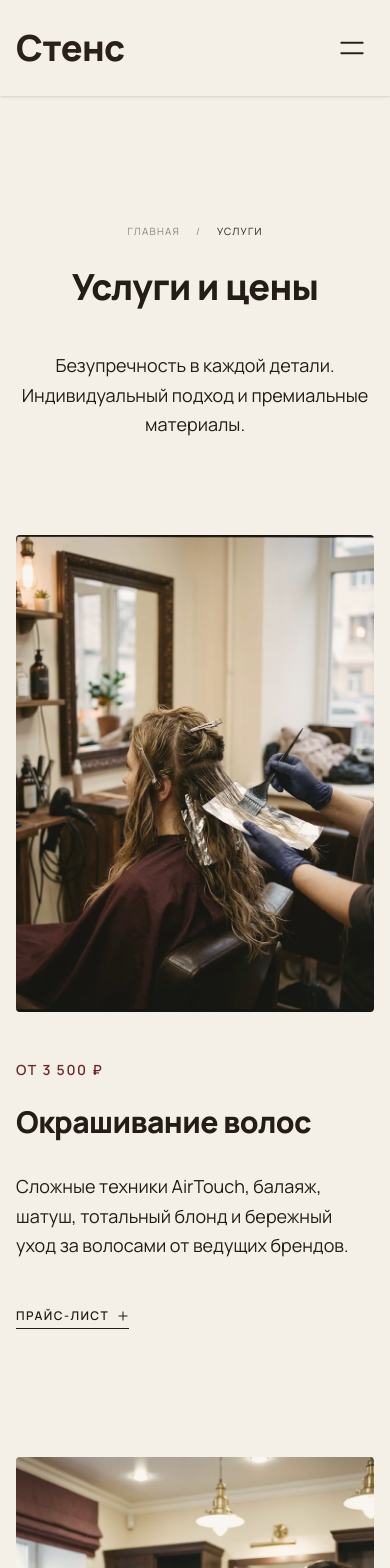
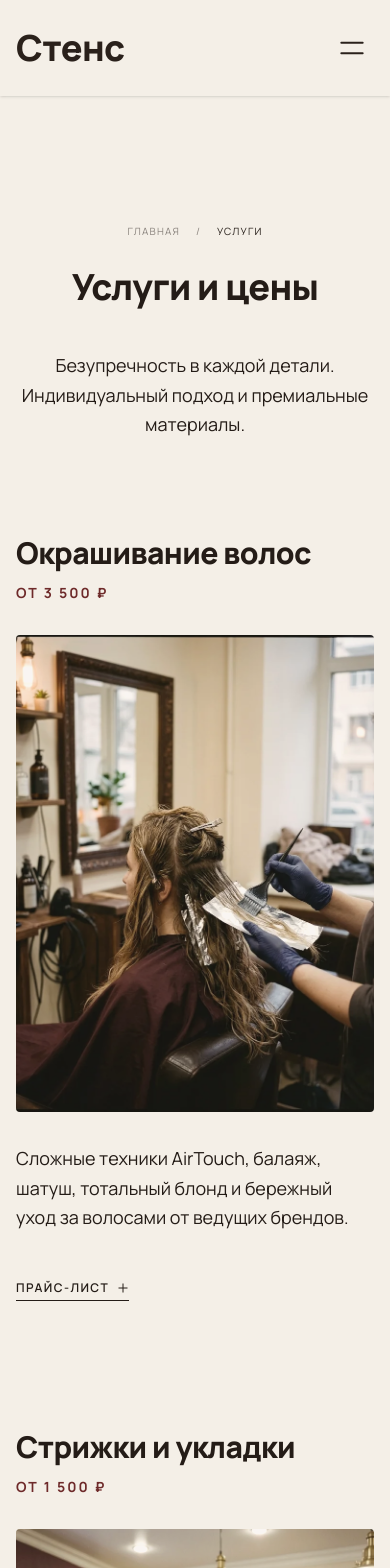
Before and after one commit to Kuala2/WebSite_Ref_Full, a Next.js app: page /uslugi in a window 390 px wide. Shown: the top 1568 px of the page. Built offline with nearby package versions, Linux system fonts and the light colour scheme; a web font is replaced by a local one.

Commit message:
style: reorder service card layout to title -> price -> image on mobile

```diff
--- a/src/app/uslugi/page.tsx
+++ b/src/app/uslugi/page.tsx
@@ -36,8 +36,20 @@ export default function ServicesCatalogPage() {
           {SERVICES_DATA.map((service, index) => (
             <div
               key={service.id}
-              className={`flex flex-col ${index % 2 !== 0 ? 'md:flex-row-reverse' : 'md:flex-row'} gap-12 md:gap-24 items-center`}
+              className={`flex flex-col ${index % 2 !== 0 ? 'md:flex-row-reverse' : 'md:flex-row'} gap-8 md:gap-24 items-center`}
             >
+              {/* Title and Price for Mobile */}
+              <div className="w-full md:hidden flex flex-col gap-3">
+                <Link href={`/uslugi/${service.slug}`} className="group inline-block w-fit">
+                  <h2 className="font-serif-display text-3xl text-brand-dark group-hover:text-brand-accent transition-colors">
+                    {service.title}
+                  </h2>
+                </Link>
+                <span className="text-sm font-bold tracking-[0.15em] uppercase text-brand-accent">
+                  от {service.priceFrom}
+                </span>
+              </div>
+
               {/* Image */}
               <div className="w-full md:w-1/2 aspect-[3/4] relative overflow-hidden group rounded-sm">
                 <Link href={`/uslugi/${service.slug}`}>
@@ -52,16 +64,19 @@ export default function ServicesCatalogPage() {
                 </Link>
               </div>
 
-              {/* Text */}
+              {/* Text Block */}
               <div className="w-full md:w-1/2 flex flex-col justify-center">
-                <span className="text-sm md:text-base font-semibold tracking-[0.12em] uppercase text-brand-accent mb-6">
-                  От {service.priceFrom}
-                </span>
-                <Link href={`/uslugi/${service.slug}`} className="group inline-block w-fit">
-                  <h2 className="font-serif-display text-3xl md:text-4xl text-brand-dark mb-8 group-hover:text-brand-accent transition-colors">
-                    {service.title}
-                  </h2>
-                </Link>
+                {/* Title and Price for Desktop */}
+                <div className="hidden md:flex flex-col gap-4 mb-8">
+                  <Link href={`/uslugi/${service.slug}`} className="group inline-block w-fit">
+                    <h2 className="font-serif-display text-4xl text-brand-dark group-hover:text-brand-accent transition-colors">
+                      {service.title}
+                    </h2>
+                  </Link>
+                  <span className="text-base font-bold tracking-[0.15em] uppercase text-brand-accent">
+                    от {service.priceFrom}
+                  </span>
+                </div>
                 <p className="text-lg text-brand-dark font-normal leading-relaxed mb-12 max-w-md">
                   {service.description}
                 </p>
```
